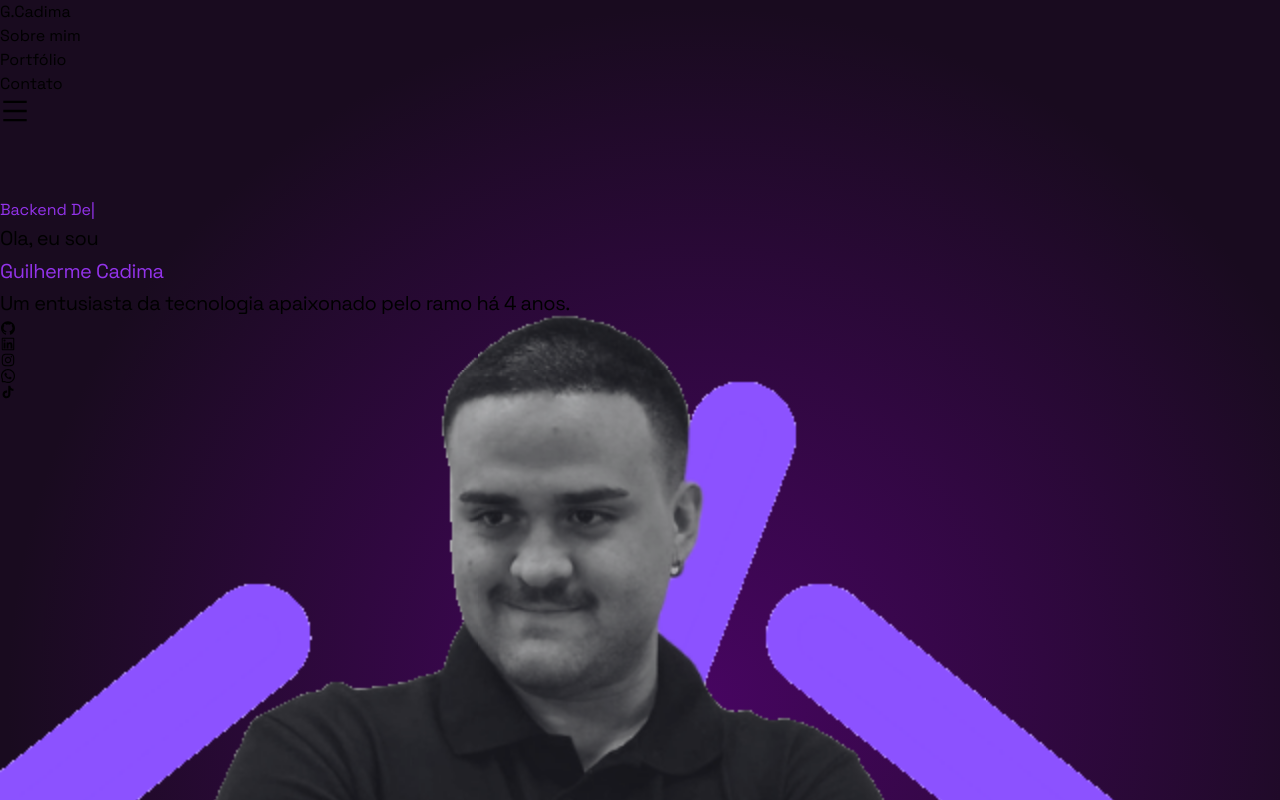
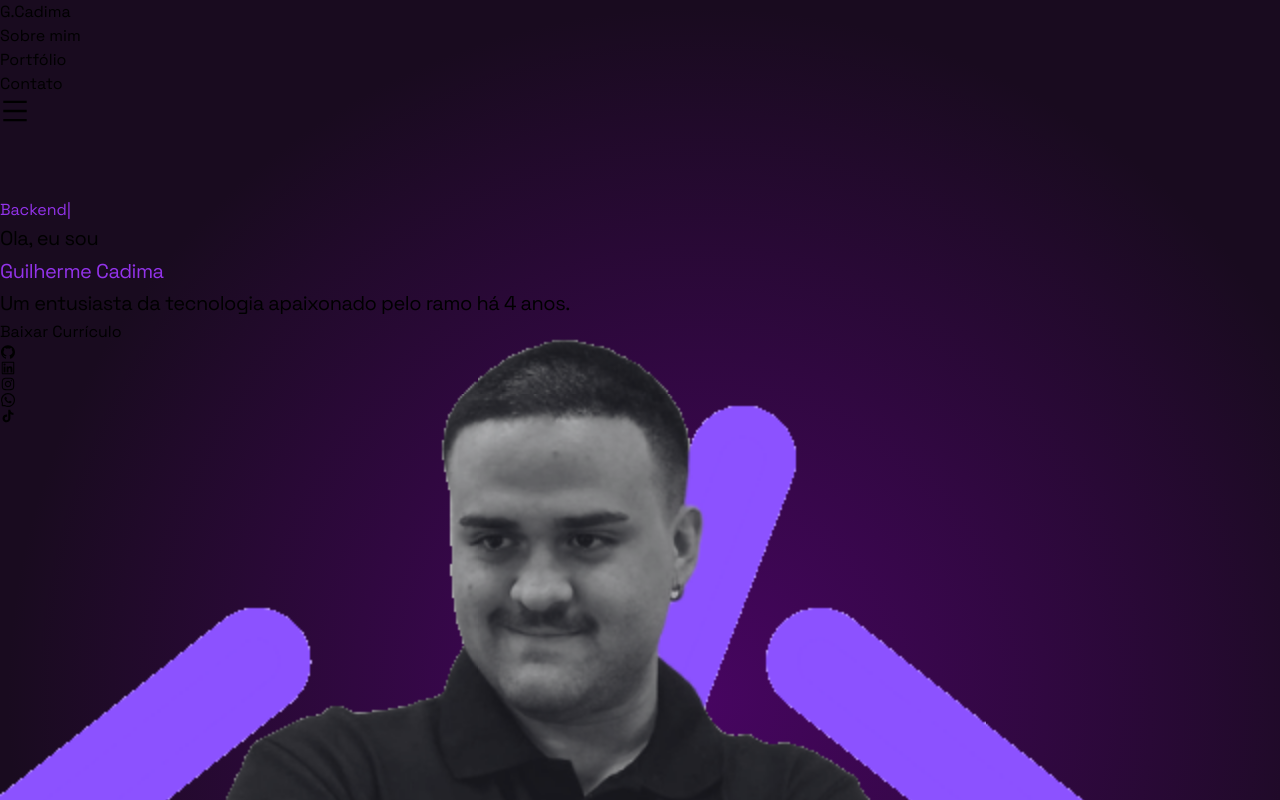
Before and after one commit to cadimaze/Portfolio, a React (Vite) app: page / in a window 1280 px wide. Shown: the top 800 px of the page. Built offline with nearby package versions, Linux system fonts and the light colour scheme.

Commit message:
curriculum

```diff
--- a/src/components/Hero.jsx
+++ b/src/components/Hero.jsx
@@ -68,12 +68,14 @@ const Hero = () => {
                 transition={{ duration: 1, delay: 1.5 }}
                 className="flex flex-row items-center gap-6 my-4 md:mb-0"
                 >
-                    {/* <motion.button whileHover={{ scale: 1.05, boxShadow: "0px 0px 8px rgba(0, 0, 0, 0.3)" }}
-                        className="z-10 cursor-pointer font-bold text-gray-200 md:w-auto p-4 border
-                                     border-purple-400 rounded-xl"
+                    <motion.button
+                    whileHover={{ scale: 1.05, boxShadow: "0px 0px 8px rgba(0, 0, 0, 0.3)" }}
+                    className="z-10 cursor-pointer font-bold text-gray-200 md:w-auto p-4 border border-purple-400 rounded-xl"
+                    onClick={() => window.open("https://drive.google.com/file/d/1jQUWnv1oSn1Brzg5rrLNyfSdyJTy-egy/view?usp=sharing", "_blank")}
                     >
-                        Download CV
-                    </motion.button> */}
+                    Baixar Currículo
+                    </motion.button>
+
 
                     <div className="flex gap-6 flex-row text-4xl md:text-6xl text-purple-600 z-20">
                         <motion.a whileHover={{ scale: 1.2 }} href="https://github.com/cadimaze">
```
Also changed, not shown: src/assets/IconeHero.png (deleted), src/assets/IconeHeroo.png (deleted).
